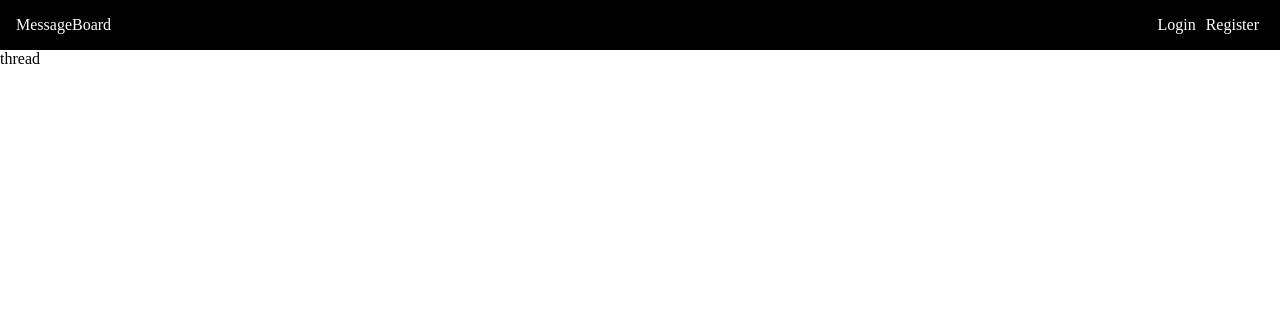
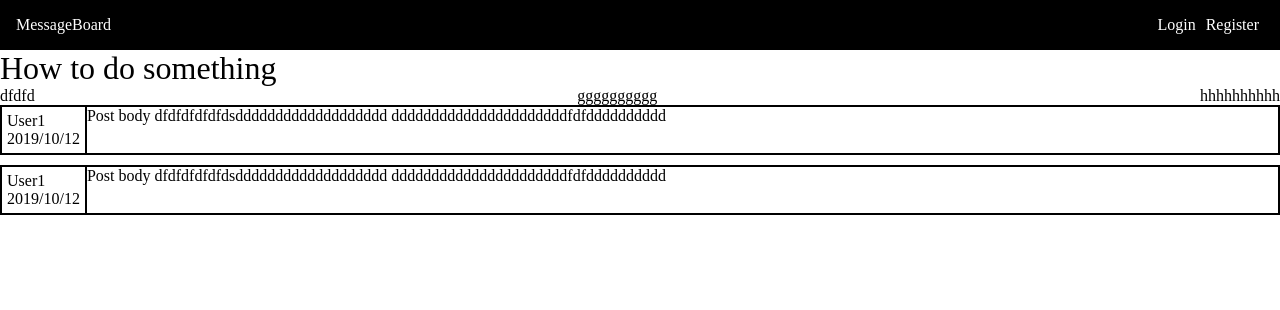
Before and after one commit to ahmedalsawi/MessageBoard, a Flask app: page /threads/1 in a window 1280 px wide. Shown: the top 310 px of the page. Run offline with Flask 2, Linux system fonts and the light colour scheme; some libraries are stand-ins or nearby versions.

Commit message:
threads/thread page

```diff
--- a/app/forum/views.py
+++ b/app/forum/views.py
@@ -30,11 +30,11 @@
     return render_template("forum/home.jinja")
 
 
-@app.route("/threads", methods=["GET"])
+@app.route("/threads", methods=["GET","POST"])
 def threads_view():
     return render_template("forum/threads.jinja", threads=threads)
 
 
-@app.route("/threads/<string:id>", methods=["GET"])
+@app.route("/threads/<string:id>", methods=["GET","POST"])
 def thread_view(id):
-    return render_template("forum/thread.jinja")
+    return render_template("forum/thread.jinja", thread=[1,2])
--- a/app/static/css/style.css
+++ b/app/static/css/style.css
@@ -13,6 +13,11 @@
   list-style: none;
 }
 
+/* utils */
+
+.d-flex {
+  display: flex;
+}
 
 /* Navbar stuff*/
 body {
@@ -79,8 +84,6 @@
   padding: 0 10px;
 }
 
-
-
 .thread-tags-list {}
 
 .thread-tag {
@@ -98,3 +101,38 @@
   margin-left: auto;
   font-size: 0.8rem;
 }
+
+/* Thread page */
+.thread-page {}
+
+.thread-header {}
+
+.thread-header-headline {
+  font-size: 2rem;
+}
+
+.thread-header-details {
+  display: flex;
+  flex-wrap: wrap;
+  justify-content: space-between;
+}
+
+.thread-body {}
+
+.post-list {}
+
+.post-list-item {
+  border: 1px solid;
+  display: flex;
+  margin-bottom: 10px;
+}
+
+.post-header {
+  border: 1px solid;
+  padding: 5px;
+}
+
+.post-text {
+  border: 1px solid;
+  flex-grow: 1;
+}
--- a/app/templates/_navbar.jinja
+++ b/app/templates/_navbar.jinja
@@ -1,6 +1,6 @@
 <header class="navbar">
   <div class="navbar-brand">
-    <a href="" class="navbar-link">MessageBoard</a>
+    <a href="/" class="navbar-link">MessageBoard</a>
   </div>
   <ul class="navbar-nav">
     <li class="navbar-item"><a href="" class="navbar-link">Login</a></li>
--- a/app/templates/base.jinja
+++ b/app/templates/base.jinja
@@ -22,10 +22,8 @@
   {% block body %}{% endblock %}
   {% include '_footer.jinja' %}
 
-  <script src="https://cdn.quilljs.com/1.3.6/quill.js" />
-  <script
-      src="{{ url_for('static', filename='js/main.js') }}"
-      charset="utf-8"
-    />
-  </body>
+  <script src="https://cdn.quilljs.com/1.3.6/quill.js"></script>
+  <script src="{{ url_for('static', filename='js/main.js') }}" charset="utf-8"></script>
+</body>
+
 </html>
--- a/app/templates/forum/thread.jinja
+++ b/app/templates/forum/thread.jinja
@@ -1,4 +1,29 @@
 {% extends 'base.jinja' %} {% block body %}
+<div class="thread-page">
 
-<div>thread</div>
+  <div class="thread-header">
+    <div class="thread-header-headline">How to do something</div>
+    <div class="thread-header-details">
+      <div class="thread-header-tags">dfdfd</div>
+      <div class="thread-header-created">gggggggggg</div>
+      <div class="thread-header-updated">hhhhhhhhhh</div>
+    </div>
+  </div>
+
+  <div class="thread-body">
+    <div class="post-list">
+      {% for t in thread %}
+      <div class="post-list-item">
+        <div class="post-header">
+          <div class="post-user">User1</div>
+          <div class="post-timestamp">2019/10/12</div>
+        </div>
+        <div class="post-text">Post body dfdfdfdfdfdsddddddddddddddddddd ddddddddddddddddddddddfdfdddddddddd
+        </div>
+      </div>
+      {% endfor %}
+    </div>
+  </div>
+
+</div>
 {% endblock %}
--- a/app/templates/forum/threads.jinja
+++ b/app/templates/forum/threads.jinja
@@ -1,6 +1,5 @@
 {% extends 'base.jinja' %} {% block body %}
 <div class="container">
-  <div class="page-title">Threads</div>
 
   <div class="content">
     <div class="panel">
```
Also changed, not shown: app/templates/forum/home.jinja (+1 -7 lines).
